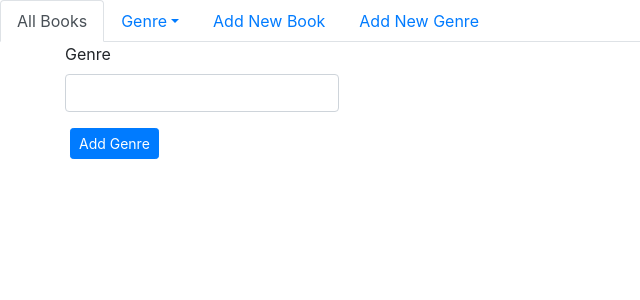
After one commit to Code-Institute-Submissions/BookLiker, a Flask app: page /add_genre in a window 1280 px wide. The commit adds this page. Shown: the top 300 px of the page, without its empty margins (0-640 px from the left). Run offline with Flask 2, Linux system fonts and the light colour scheme; some libraries are stand-ins or nearby versions.

Commit message:
created add genre methods and addgenre.html

```diff
--- a/app.py
+++ b/app.py
@@ -8,7 +8,7 @@ app = Flask(__name__)
 
 
 # Define mongo db connection using srv
-app.config["MONGO_URI"]= os.environ.get('MONGO_URI')
+app.config["MONGO_URI"] = os.environ.get('MONGO_URI')
 
 
 # Define mongo connection method using PyMongo
@@ -26,7 +26,8 @@ def get_books():
 # use the update_one method with the $inc operator
 @app.route('/like_this/<book_id>', methods=["GET", "POST"])
 def like_this(book_id):
-    book=mongo.db.Books.update_one({"_id": ObjectId(book_id)}, { "$inc": { 'likes': 1 } })
+    book = mongo.db.Books.update_one(
+        {"_id": ObjectId(book_id)}, {"$inc": {'likes': 1}})
     return render_template("books.html", books=mongo.db.Books.find())
 
 
@@ -34,7 +35,8 @@ def like_this(book_id):
 # use the update_one method with the $inc operator
 @app.route('/dislike_this/<book_id>', methods=["GET", "POST"])
 def dislike_this(book_id):
-    book=mongo.db.Books.update_one({"_id": ObjectId(book_id)}, { "$inc": { 'dislikes': 1 } })
+    book = mongo.db.Books.update_one({"_id": ObjectId(book_id)}, {
+                                     "$inc": {'dislikes': 1}})
     return render_template("books.html", books=mongo.db.Books.find())
 
 
@@ -43,7 +45,7 @@ def dislike_this(book_id):
 @app.route('/about_book/<book_id>')
 def about_book(book_id):
     return render_template("aboutbook.html",
-    book=mongo.db.Books.find_one({"_id": ObjectId(book_id)}))
+                           book=mongo.db.Books.find_one({"_id": ObjectId(book_id)}))
 
 
 # Create add_book method to redirect to the form page where can add new book to the library
@@ -65,21 +67,21 @@ def insert_book():
 @app.route('/edit_book/<book_id>', methods=["GET"])
 def edit_book(book_id):
     return render_template("editbook.html",
-    book=mongo.db.Books.find_one({"_id": ObjectId(book_id)}))
+                           book=mongo.db.Books.find_one({"_id": ObjectId(book_id)}))
 
 # Create update book method so can be called from the edit book page
 @app.route('/update_book/<book_id>', methods=["POST"])
 def update_book(book_id):
-    book=mongo.db.Books.update_one(
+    book = mongo.db.Books.update_one(
         {"_id": ObjectId(book_id)},
-        { "$set": {
-            'title':request.form.get('title'),
-            'author':request.form.get('author'),
-            'description':request.form.get('description'),
-            'url_to_buy':request.form.get('url_to_buy'),
-            'image_url':request.form.get('image_url'),
-            'genre':"",
-        } }
+        {"$set": {
+            'title': request.form.get('title'),
+            'author': request.form.get('author'),
+            'description': request.form.get('description'),
+            'url_to_buy': request.form.get('url_to_buy'),
+            'image_url': request.form.get('image_url'),
+            'genre': "",
+        }}
     )
     return redirect(url_for("get_books"))
 
@@ -91,8 +93,22 @@ def delete_book(book_id):
     return redirect(url_for("get_books"))
 
 
+# Create add_genre
+@app.route('/add_genre')
+def add_genre():
+    return render_template("addgenre.html")
+
+
+# Create insert genre method to add new genre to the db
+@app.route('/insert_genre', methods=["POST"])
+def insert_genre():
+    genres = mongo.db.Genres
+    genres.insert_one(request.form.to_dict())
+    return redirect(url_for('get_books'))
+
+
 # Configuration of the app using env vars
 if __name__ == '__main__':
     app.run(host=os.environ.get('IP'),
-    port=int(os.environ.get('PORT')),
-    debug=True)
+            port=int(os.environ.get('PORT')),
+            debug=True)
--- a/templates/addbook.html
+++ b/templates/addbook.html
@@ -34,14 +34,14 @@
       </div>
       <div class="form-group">
         <label for="description">About the book</label>
-        <input
+        <textarea
           type="text"
           class="form-control"
           id="description"
           name="description"
           placeholder="About the book and the story ..."
           required
-        />
+        ></textarea>
       </div>
       <div class="form-row">
         <div class="form-group col-md-12">
--- /dev/null
+++ b/templates/addgenre.html
@@ -0,0 +1,27 @@
+<!DOCTYPE html>
+{% extends "base.html" %}
+<html>
+  <head>
+    <title>Add new book</title>
+  </head>
+  <body>
+    <!--Form to call insert_book-->
+    {% block content %}
+    <form action="{{ url_for('insert_genre') }}" method="POST">
+      <div class="form-row">
+        <div class="form-group">
+          <label for="title">Genre</label>
+          <input
+            type="text"
+            class="form-control"
+            id="genre"
+            name="genre"
+            required
+          />
+        </div>
+      </div>
+      <button type="submit" class="btn btn-sm btn-primary">Add Genre</button>
+    </form>
+    {% endblock %}
+  </body>
+</html>
--- a/templates/base.html
+++ b/templates/base.html
@@ -18,6 +18,9 @@
         <li class="nav-item">
         <a class="nav-link" href="{{ url_for('add_book') }}">Add New Book</a>
         </li>
+		<li class="nav-item">
+			<a class="nav-link" href="{{ url_for('add_genre') }}">Add New Genre</a>
+		</li>
     </ul>
 
     <div class="container">
--- a/templates/editbook.html
+++ b/templates/editbook.html
@@ -36,15 +36,14 @@
       </div>
       <div class="form-group">
         <label for="description">About the book</label>
-        <input
+        <textarea
           type="text"
           class="form-control"
           id="description"
           name="description"
           placeholder="{{book.description}}"
-          value="{{book.description}}"
           required
-        />
+        >{{book.description}}</textarea>
       </div>
       <div class="form-row">
         <div class="form-group col-md-12">
```
Also changed, not shown: .theia/settings.json.
